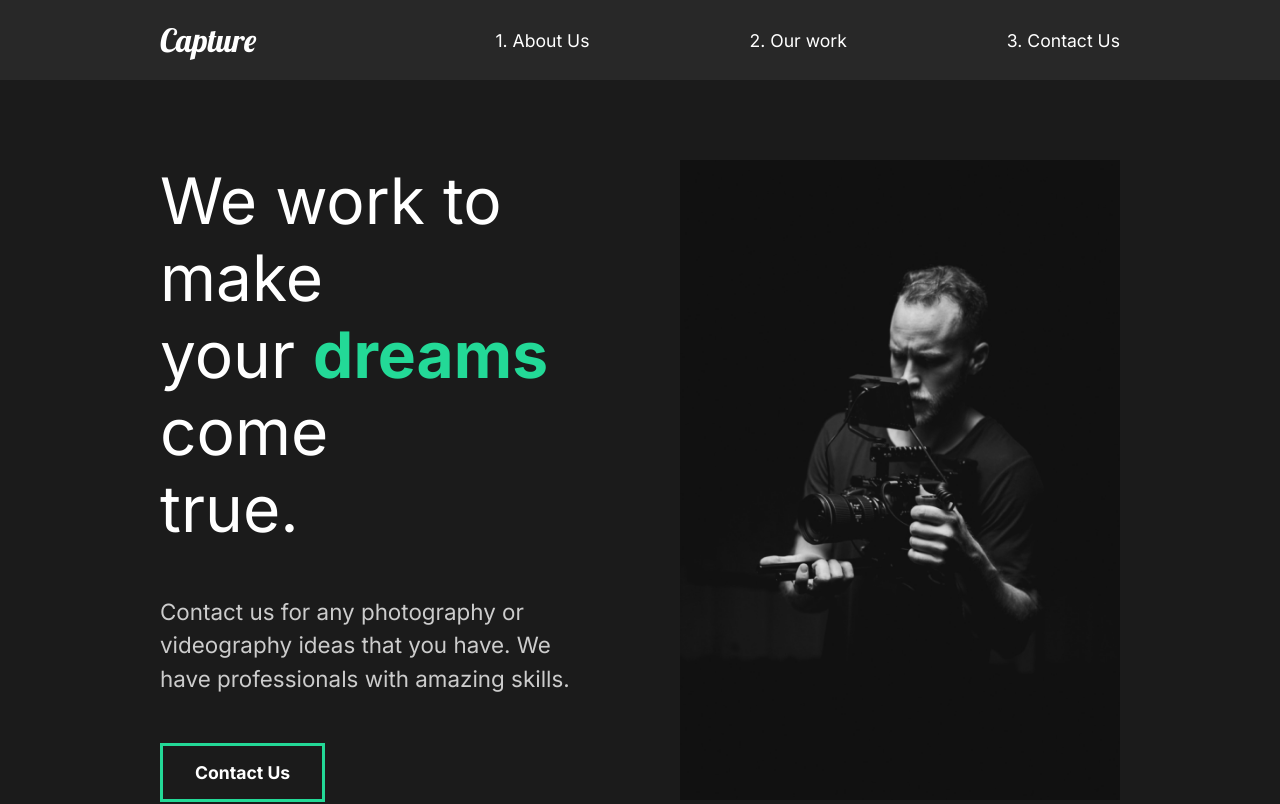
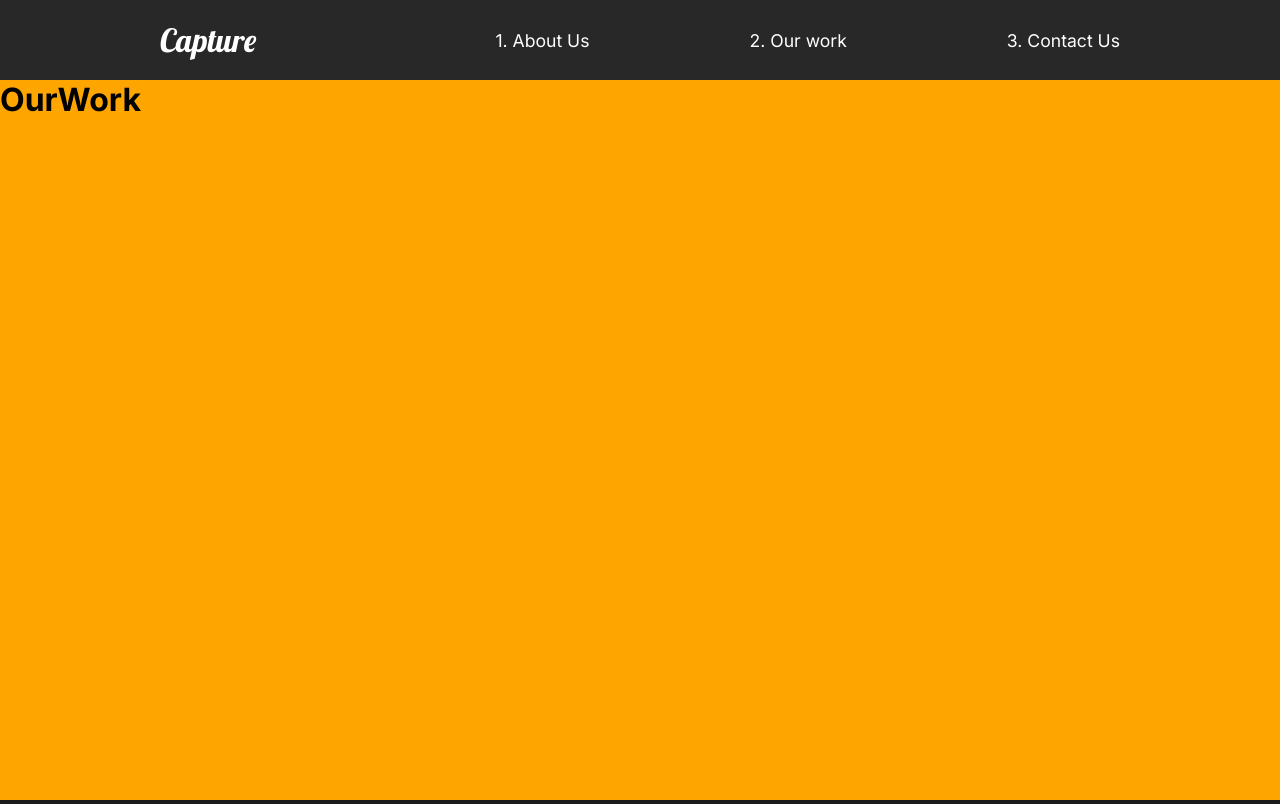
Before and after one commit to DistoRRRtion/Capture, a React (Create React App) app: page /work in a window 1280 px wide. Shown: the top 804 px of the page. Built offline with nearby package versions, Linux system fonts and the light colour scheme.

Commit message:
9. React Router

```diff
--- a/src/App.js
+++ b/src/App.js
@@ -1,16 +1,26 @@
 // import pages
 import AboutUs from './pages/AboutUs';
+import OurWork from './pages/OurWork';
+import ContactUS from './pages/ContactUS';
+
 // import global style
 import GlobalStyle from './components/GlobalStyle';
-import Nav from './components/Nav'
+// import components
+import Nav from './components/Nav';
+// import router
+import {BrowserRouter, Route, Routes } from 'react-router-dom'
 
 function App() {
   return (
-    <div>
+    <BrowserRouter>
       <GlobalStyle />
       <Nav />
-      <AboutUs />
-    </div>
+      <Routes>
+        <Route path='/' element={<AboutUs />} />
+        <Route path='work' element={<OurWork />} />
+        <Route path='contact' element={<ContactUS />} />
+      </Routes>
+    </BrowserRouter>
   );
 }
 
--- a/src/index.js
+++ b/src/index.js
@@ -1,6 +1,11 @@
 import React, { StrictMode } from 'react';
 import ReactDOM from 'react-dom/client';
 import App from './App';
+import { BrowserRouter} from 'react-router-dom';
 
 const root = ReactDOM.createRoot(document.getElementById('root'));
-root.render(<App />);
+root.render(
+    // <BrowserRouter>
+      <App />
+    // </BrowserRouter>
+);
--- /dev/null
+++ b/src/pages/ContactUS.js
@@ -0,0 +1,16 @@
+import styled from "styled-components";
+
+const ContactUs = () => {
+  return (
+    <ContactUsCont>
+      <h1>Contact Us</h1>
+    </ContactUsCont>
+  )
+}
+
+const ContactUsCont = styled.div`
+  background-color: red;
+  height: 90vh;
+`;
+
+export default ContactUs;
--- /dev/null
+++ b/src/pages/OurWork.js
@@ -0,0 +1,16 @@
+import styled from "styled-components";
+
+const OurWork = () => {
+  return (
+    <OurWorkCont>
+      <h1>OurWork</h1>
+    </OurWorkCont>
+  )
+}
+
+const OurWorkCont = styled.div`
+  background-color: orange;
+  height: 90vh;
+`;
+
+export default OurWork;
```
